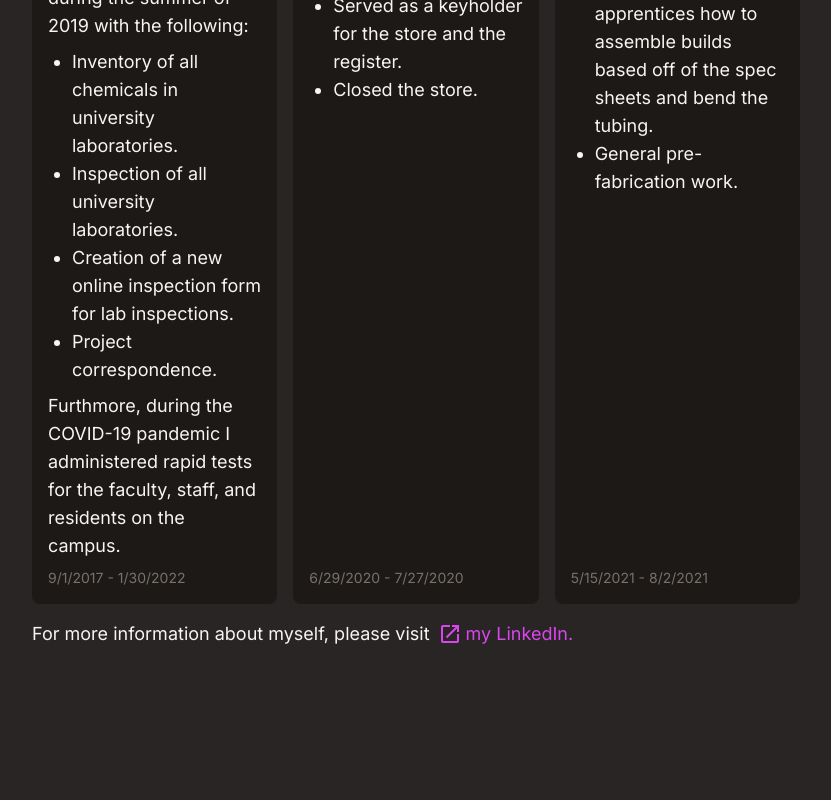
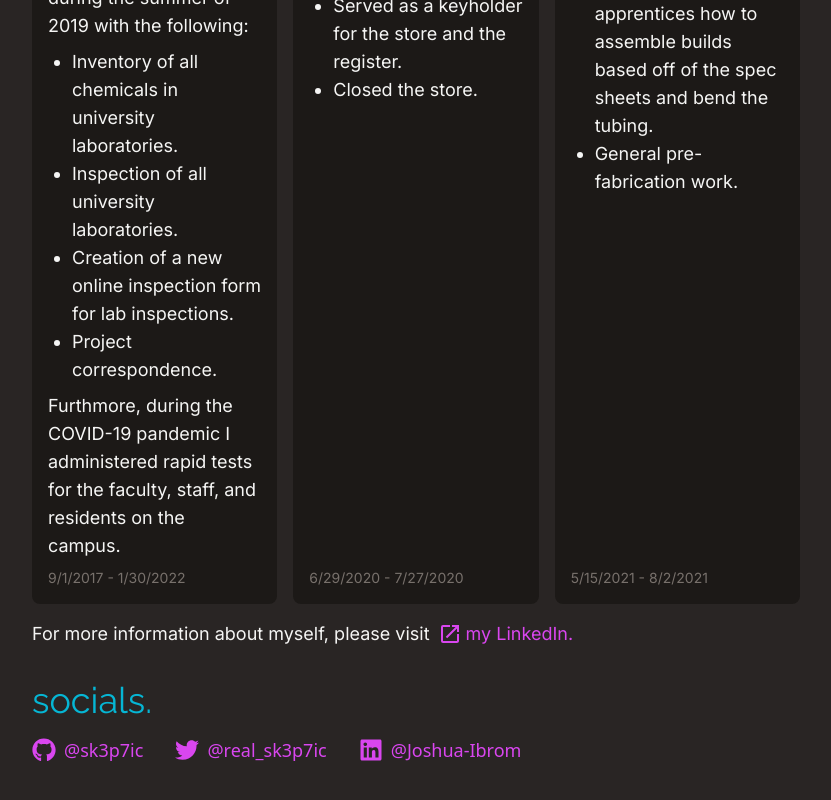
Before and after one commit to sk3p7ic/joshuaibrom.com, a Next.js app: page / in a window 1280 px wide. Shown: the part 2334-3134 px from the top of the page, without its empty margins (224-1055 px from the left). Before the commit the page ends 2982 px from the top, so only its background shows below. Built offline with nearby package versions, Linux system fonts and the light colour scheme.

Commit message:
Added socials

```diff
--- a/app/page.tsx
+++ b/app/page.tsx
@@ -1,6 +1,7 @@
 import { About } from "../components/Home/About";
 import { Banner } from "../components/Home/Banner";
 import { Projects } from "../components/Home/Projects";
+import { Socials } from "../components/Home/Socials";
 
 const HomePage = () => {
   return (
@@ -8,6 +9,7 @@ const HomePage = () => {
       <Banner />
       <Projects />
       <About />
+      <Socials />
     </main>
   );
 };
--- /dev/null
+++ b/components/Home/Socials.tsx
@@ -0,0 +1,54 @@
+import Link from "next/link";
+import { FaGithub, FaLinkedin, FaTwitter } from "react-icons/fa";
+
+type SocialListing = {
+  title: string;
+  href: string;
+  iconElem: JSX.Element;
+};
+
+const iconSize = 24;
+
+const socialList: SocialListing[] = [
+  {
+    title: "@sk3p7ic",
+    href: "https://github.com/sk3p7ic/",
+    iconElem: <FaGithub size={iconSize} />,
+  },
+  {
+    title: "@real_sk3p7ic",
+    href: "https://twitter.com/real_sk3p7ic",
+    iconElem: <FaTwitter size={iconSize} />,
+  },
+  {
+    title: "@Joshua-Ibrom",
+    href: "https://www.linkedin.com/in/joshua-ibrom",
+    iconElem: <FaLinkedin size={iconSize} />,
+  },
+];
+
+export const Socials = () => {
+  return (
+    <div className="flex flex-col gap-4 pb-12">
+      <h3
+        id="socials"
+        className="font-raleway text-4xl text-emerald-700 dark:text-cyan-500 transition-colors duration-1000"
+      >
+        socials.
+      </h3>
+      <div className="flex flex-col md:flex-row flex-wrap gap-8">
+        {socialList.map((listing, i) => (
+          <Link
+            href={listing.href}
+            target="_blank"
+            referrerPolicy="no-referrer"
+            className="flex flex-row gap-2 items-center text-emerald-500 dark:text-fuchsia-500 text-lg"
+          >
+            {listing.iconElem}
+            <span>{listing.title}</span>
+          </Link>
+        ))}
+      </div>
+    </div>
+  );
+};
```
